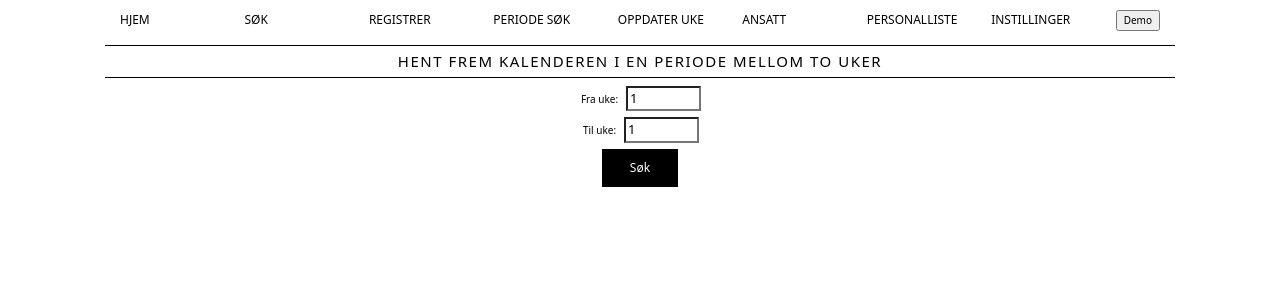
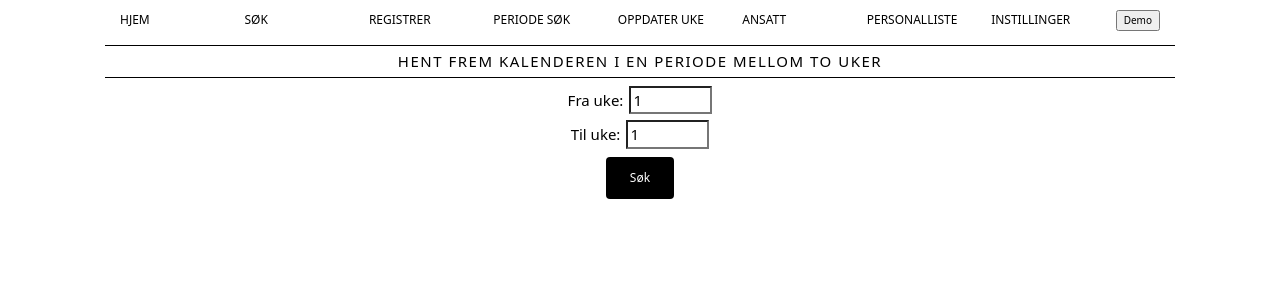
Before and after one commit to Reeyth/Gruppeprosjekt-Webutvikling, a Next.js app in the folder oppgave_3/: page /span in a window 1280 px wide. Shown: the top 300 px of the page. Built offline with nearby package versions, Linux system fonts and the light colour scheme.

Commit message:
Styling and change of default settings

```diff
--- a/oppgave_3/components/ChangeName.tsx
+++ b/oppgave_3/components/ChangeName.tsx
@@ -40,7 +40,7 @@ const ChangeName = (props : any) => {
         </select>
         <label htmlFor='name'>Nytt navn</label>
         <input id="name" type="text" value={name} onChange={handleName}/>
-        <button>Oppdater</button>
+        <button className="styled-button">Oppdater</button>
         </form>
         </div>
     </>
--- a/oppgave_3/components/Lunchcalendar/LunchTable.tsx
+++ b/oppgave_3/components/Lunchcalendar/LunchTable.tsx
@@ -70,7 +70,7 @@ const LunchTable: React.FC<LunchTableProps> = ({ week }) => {
                     </tbody>
                 </table>
 
-                <button className="export-to-excel-button" onClick={exportToExcel}>Eksporter til Excel</button>
+                <button className="styled-button" onClick={exportToExcel}>Eksporter til Excel</button>
             </>
             )
             : (
--- a/oppgave_3/components/PersonnelList.tsx
+++ b/oppgave_3/components/PersonnelList.tsx
@@ -69,7 +69,7 @@ const PersonnelList = () => {
                         ))}
                     </tbody>
                 </table>
-                <button className="export-to-excel-button" onClick={exportToExcel}>Eksporter til Excel</button>
+                <button className="styled-button" onClick={exportToExcel}>Eksporter til Excel</button>
             </div>
         </>
     )
--- a/oppgave_3/components/Register.tsx
+++ b/oppgave_3/components/Register.tsx
@@ -131,12 +131,13 @@ const Register = () => {
                   <p>
                     {rule} - {getDay(rule)}
                   </p>
-                  <button onClick={() => removeThis(index)}>Fjern</button>
+                  <button className="styled-button" onClick={() => removeThis(index)}>Fjern</button>
                 </div>
               ))
             )}
           </div>
           <button
+            className="styled-button"
             disabled={!(rules.length != 0 && name)}
             onClick={() => handleSubmit()}
           >
--- a/oppgave_3/components/Settings.tsx
+++ b/oppgave_3/components/Settings.tsx
@@ -173,7 +173,7 @@ const Settings: React.FC<SettingsProps> = () => {
       </div>
 
       <div className="settings-save">
-        <button onClick={handleSave}>Lagre</button>
+        <button className="styled-button" onClick={handleSave}>Lagre</button>
       </div>
     </div>
   )
--- a/oppgave_3/components/Span.tsx
+++ b/oppgave_3/components/Span.tsx
@@ -37,7 +37,7 @@ const WeekSpan = () => {
 
         <br></br>
 
-        <input className="submit-span-selection" type="submit" value="Søk" />
+        <input className="styled-button small" type="submit" value="Søk" />
       </form>
     </div>
   )
--- a/oppgave_3/data/settings.json
+++ b/oppgave_3/data/settings.json
@@ -15,7 +15,7 @@
       "yearSize": 52,
       "workDays": 5,
       "batchSize": 4,
-      "maxOccurrences": 4,
+      "maxOccurrences": 2,
       "days": [
         "Mandag",
         "Tirsdag",
@@ -41,7 +41,7 @@
       "yearSize": 52,
       "workDays": 5,
       "batchSize": 4,
-      "maxOccurrences": 4,
+      "maxOccurrences": 2,
       "days": [
         "Mandag",
         "Tirsdag",
--- a/oppgave_3/styles/main.scss
+++ b/oppgave_3/styles/main.scss
@@ -42,14 +42,10 @@ div {
   justify-content: center;
   align-items: center;
   align-content: center;
-  label {
-    margin: 0.3rem;
-    font-size: 12px;
-  }
 }
 
-input {
-  font-size: 1.3rem;
+input, label, select {
+  font-size: 1.5rem;
   margin: 0.3rem;
 }
 
@@ -80,18 +76,13 @@ input {
       color: black;
     }
   }
-
-  table {
-    font-size: 1.3rem;
 }
 
-  .export-to-excel-button,
-  .return-to-week-selection-button {
-    width: 20%;
-    text-align: center;
-
+.styled-button {
+  margin: 0.5rem;
   background-color: black;
   border: none;
+  border-radius: 4px;
   color: white;
   padding: 12px 24px;
   font-size: 12px;
@@ -105,7 +96,6 @@ input {
   &:focus {
     background-color: lightgrey;
     color: black;
-    }
   }
 }
 
@@ -234,58 +224,9 @@ form {
   float: right;
 }
 
-.span-selection {
-
-  label {
-    margin: 0.5rem;
-  }
-
-  .submit-span-selection {
-    text-align: center;
-
-    background-color: black;
-    border: none;
-    color: white;
-    padding: 10px 28px;
-    font-size: 12px;
-    cursor: pointer;
-
-    &:hover {
-      background-color: lightgrey;
-      color: black;
-    }
-
-    &:focus {
-      background-color: lightgrey;
-      color: black;
-    }
-  }
-
-}
-
 .settings-save {
   text-align: center;
   margin-top: 3rem;
-
-  button {
-    background-color: black;
-    border: none;
-    color: white;
-    padding: 10px 28px;
-    font-size: 12px;
-    cursor: pointer;
-
-    &:hover {
-      background-color: lightgrey;
-      color: black;
-    }
-
-    &:focus {
-      background-color: lightgrey;
-      color: black;
-    }
-  }
-
 }
 
 .employee-original {
@@ -353,3 +294,7 @@ form {
     box-shadow: -407px 0 0 400px red;
   }
 }
+
+table {
+  font-size: 1.5rem;
+}
```
Also changed, not shown: oppgave_3/components/Search/Search.tsx (+9 -1 lines), 1 other file (tests, documents, lock files or other folders). Lines whose indentation alone changed are shown as unchanged.
